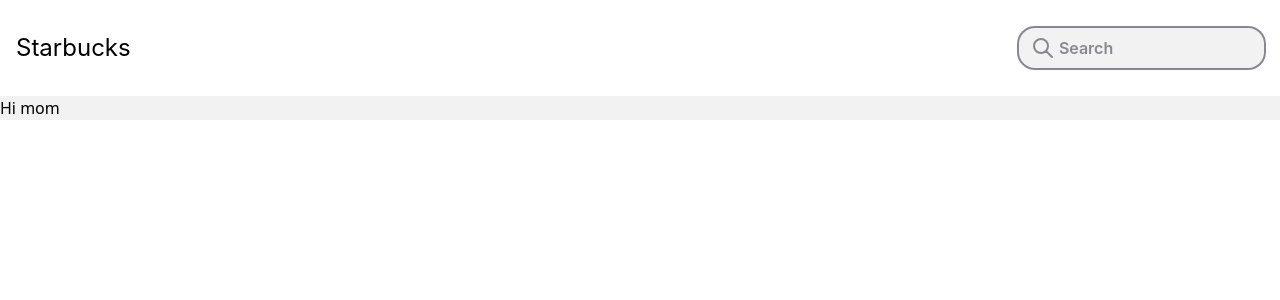
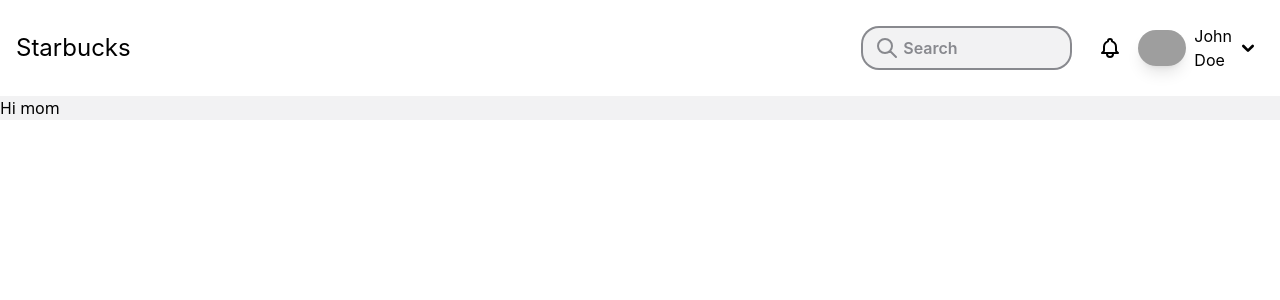
Before and after one commit to jamil-rahman/dashboard-template, a React (Create React App) app: page / in a window 1280 px wide. Shown: the top 300 px of the page. Built offline with nearby package versions, Linux system fonts and the light colour scheme; grey boxes are pictures that could not be loaded.

Commit message:
navbar complete

```diff
--- a/src/components/Navbar.js
+++ b/src/components/Navbar.js
@@ -1,12 +1,14 @@
+import UserProfile from "./UserProfile";
 
 export default function Navbar() {
   return (
-    <div className="flex justify-between bg-white items-center w-full h-24 mx-auto px-4 text-black">
+    <div className="flex justify-around bg-white items-center w-full h-24 mx-auto px-4 text-black">
       <h2 className="w-full text-2xl font-body">Starbucks</h2>
 
       {/* Searchbar */}
-      <form action="" className='max-w-[392px] sm:invisible md:visible'>
-        <div className='relative flex items-center text-neutral-800 focus-within:text-neutral-800'>
+
+      <form action="" className="max-w-[392px] sm:invisible md:visible">
+        <div className="relative flex items-center text-neutral-800 focus-within:text-neutral-800">
           <svg
             xmlns="http://www.w3.org/2000/svg"
             className="h-6 w-6 absolute ml-3 pointer-events-none"
@@ -32,8 +34,9 @@
         </div>
       </form>
 
-
-
+      <div>
+        <UserProfile />
+      </div>
     </div>
   );
 }
--- a/src/components/UserProfile.js
+++ b/src/components/UserProfile.js
@@ -1,7 +1,154 @@
-import React from 'react'
+import React, { useState } from "react";
+import { createPopper } from "@popperjs/core";
 
 export default function UserProfile() {
+  // const [dropdownPopoverShow, setDropdownPopoverShow] = useState(false);
+  // const btnDropdownRef = React.createRef();
+  // const popoverDropdownRef = React.createRef();
+  // const openDropdownPopover = () => {
+  //   createPopper(btnDropdownRef.current, popoverDropdownRef.current, {
+  //     placement: "bottom-end",
+  //   });
+  //   setDropdownPopoverShow(true);
+  // };
+  // const closeDropdownPopover = () => {
+  //   setDropdownPopoverShow(false);
+  // };
   return (
-    <div>UserProfile</div>
-  )
+    // <>
+    //   <a
+    //     className="text-blueGray-500 block"
+    //     href="/"
+    //     ref={btnDropdownRef}
+    //     onClick={(e) => {
+    //       e.preventDefault();
+    //       dropdownPopoverShow ? closeDropdownPopover() : openDropdownPopover();
+    //     }}
+    //   >
+    //     <div className="items-center flex justify-between">
+    //       {/* bell icon */}
+    //       <svg
+    //         xmlns="http://www.w3.org/2000/svg"
+    //         className="h-6 w-6"
+    //         fill="none"
+    //         viewBox="0 0 24 24"
+    //         stroke="currentColor"
+    //         strokeWidth={2}
+    //       >
+    //         <path
+    //           strokeLinecap="round"
+    //           strokeLinejoin="round"
+    //           d="M15 17h5l-1.405-1.405A2.032 2.032 0 0118 14.158V11a6.002 6.002 0 00-4-5.659V5a2 2 0 10-4 0v.341C7.67 6.165 6 8.388 6 11v3.159c0 .538-.214 1.055-.595 1.436L4 17h5m6 0v1a3 3 0 11-6 0v-1m6 0H9"
+    //         />
+    //       </svg>
+
+    //       <span className="w-12 h-12 text-sm text-white bg-blueGray-200 inline-flex items-center justify-center rounded-full">
+    //         <img
+    //           alt="..."
+    //           className="w-full rounded-full align-middle border-none shadow-lg"
+    //           src={require("../assets/images/profile.jpg").default}
+    //         />
+    //       </span>
+    //     </div>
+    //   </a>
+    //   <div
+    //     ref={popoverDropdownRef}
+    //     className={
+    //       (dropdownPopoverShow ? "block " : "hidden ") +
+    //       "bg-white text-base z-50 float-left py-2 list-none text-left rounded shadow-lg mt-1"
+    //     }
+    //     style={{ minWidth: "12rem" }}
+    //   >
+    //     <a
+    //       href="/"
+    //       className={
+    //         "text-sm py-2 px-4 font-normal block w-full whitespace-nowrap bg-transparent text-neutral-100"
+    //       }
+    //       onClick={(e) => e.preventDefault()}
+    //     >
+    //       Action
+    //     </a>
+    //     <a
+    //       href="/"
+    //       className={
+    //         "text-sm py-2 px-4 font-normal block w-full whitespace-nowrap bg-transparent font-body text-neutral-100"
+    //       }
+    //       onClick={(e) => e.preventDefault()}
+    //     >
+    //       Something else here
+    //     </a>
+    //     <div className="h-0 my-2 border border-solid border-blueGray-100" />
+    //     <a
+    //       href="/"
+    //       className={
+    //         "text-sm py-2 px-4 font-normal block w-full whitespace-nowrap bg-transparent font-body text-neutral-100"
+    //       }
+    //       onClick={(e) => e.preventDefault()}
+    //     >
+    //       Seprated link
+    //     </a>
+    //   </div>
+    // </>
+
+    <div class="absolute inset-y-0 right-0 flex items-center pr-2 sm:static sm:inset-auto sm:ml-6 sm:pr-0">
+      <button
+        type="button"
+        class="bg-gray-800 p-1 rounded-full text-gray-400 hover:text-white focus:outline-none focus:ring-2 focus:ring-offset-2 focus:ring-offset-gray-800 focus:ring-white"
+      >
+        <span class="sr-only">View notifications</span>
+        {/* <!-- Heroicon name: outline/bell --> */}
+        <svg
+          class="h-6 w-6"
+          xmlns="http://www.w3.org/2000/svg"
+          fill="none"
+          viewBox="0 0 24 24"
+          stroke-width="2"
+          stroke="currentColor"
+          aria-hidden="true"
+        >
+          <path
+            stroke-linecap="round"
+            stroke-linejoin="round"
+            d="M15 17h5l-1.405-1.405A2.032 2.032 0 0118 14.158V11a6.002 6.002 0 00-4-5.659V5a2 2 0 10-4 0v.341C7.67 6.165 6 8.388 6 11v3.159c0 .538-.214 1.055-.595 1.436L4 17h5m6 0v1a3 3 0 11-6 0v-1m6 0H9"
+          />
+        </svg>
+      </button>
+
+      {/* <!-- Profile dropdown --> */}
+      <div class="ml-3 relative flex justify-between">
+        <div>
+          <button
+            type="button"
+            class="bg-gray-800 flex text-sm rounded-full focus:outline-none focus:ring-2 focus:ring-offset-2 focus:ring-offset-gray-800 focus:ring-white"
+            id="user-menu-button"
+            aria-expanded="false"
+            aria-haspopup="true"
+          >
+            <span className="w-12 h-12 text-sm text-white bg-blueGray-200 inline-flex items-center justify-center rounded-full">
+              <img
+                alt="..."
+                className="w-full rounded-full align-middle border-none shadow-lg"
+                src="https://images.unsplash.com/photo-1472099645785-5658abf4ff4e?ixlib=rb-1.2.1&ixid=eyJhcHBfaWQiOjEyMDd9&auto=format&fit=facearea&facepad=2&w=256&h=256&q=80"
+              />
+            </span>
+          </button>
+
+        </div>
+        <span className="ml-2 flex items-center justify-center font-body">John Doe </span>
+      </div>
+
+    <button>
+      <svg
+        xmlns="http://www.w3.org/2000/svg"
+        className="h-4 w-4 m-2"
+        fill="none"
+        viewBox="0 0 24 24"
+        stroke="currentColor"
+        strokeWidth={4}
+      >
+        <path strokeLinecap="round" strokeLinejoin="round" d="M19 9l-7 7-7-7" />
+      </svg>
+      </button>
+    </div>
+  );
 }
```
Also changed, not shown: src/assets/images/profile.jpg (added).
